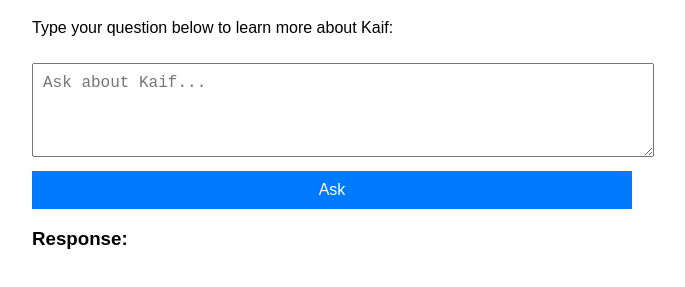
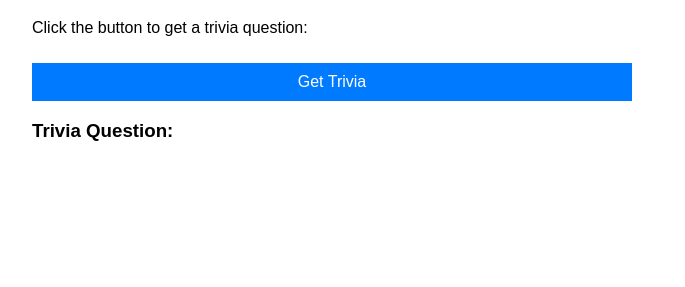
Before and after one commit to CircleUp-social/noti, a plain HTML site: page index.html in a window 1280 px wide. Shown: the part 61-348 px from the top of the page, without its empty margins (308-993 px from the left). Drawn offline with Linux system fonts and the light colour scheme.

Commit message:
Update index.html

```diff
--- a/index.html
+++ b/index.html
@@ -33,40 +33,27 @@
 <body>
     <div class="container">
         <h1>Kaif's Web Assistant</h1>
-        <p>Type your question below to learn more about Kaif:</p>
-        <textarea id="userInput" rows="4" placeholder="Ask about Kaif..."></textarea>
-        <button onclick="getAssistantResponse()">Ask</button>
-        <h3>Response:</h3>
+        <p>Click the button to get a trivia question:</p>
+        <button onclick="getTriviaQuestion()">Get Trivia</button>
+        <h3>Trivia Question:</h3>
         <p id="response"></p>
     </div>
 
     <script>
-        const OPENAI_API_KEY = "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";
-
-        async function getAssistantResponse() {
-            const userInput = document.getElementById('userInput').value;
+        async function getTriviaQuestion() {
             const responseElement = document.getElementById('response');
-
-            responseElement.textContent = "Thinking...";
+            responseElement.textContent = "Loading...";
 
             try {
-                const response = await fetch("https://api.openai.com/v1/completions", {
-                    method: "POST",
-                    headers: {
-                        "Content-Type": "application/json",
-                        "Authorization": `Bearer ${OPENAI_API_KEY}`
-                    },
-                    body: JSON.stringify({
-                        model: "text-davinci-003",
-                        prompt: `About Kaif: ${userInput}`,
-                        max_tokens: 100,
-                    }),
-                });
+                // Fetch trivia question from Open Trivia Database API
+                const response = await fetch("https://opentdb.com/api.php?amount=1");
+                const data = await response.json();
 
-                const data = await response.json();
-                responseElement.textContent = data.choices[0]?.text.trim() || "No response from the assistant.";
+                // Display the trivia question
+                const question = data.results[0]?.question || "No question found.";
+                responseElement.textContent = question;
             } catch (error) {
-                responseElement.textContent = "Error communicating with the assistant.";
+                responseElement.textContent = "Error fetching trivia question.";
                 console.error(error);
             }
         }
```
